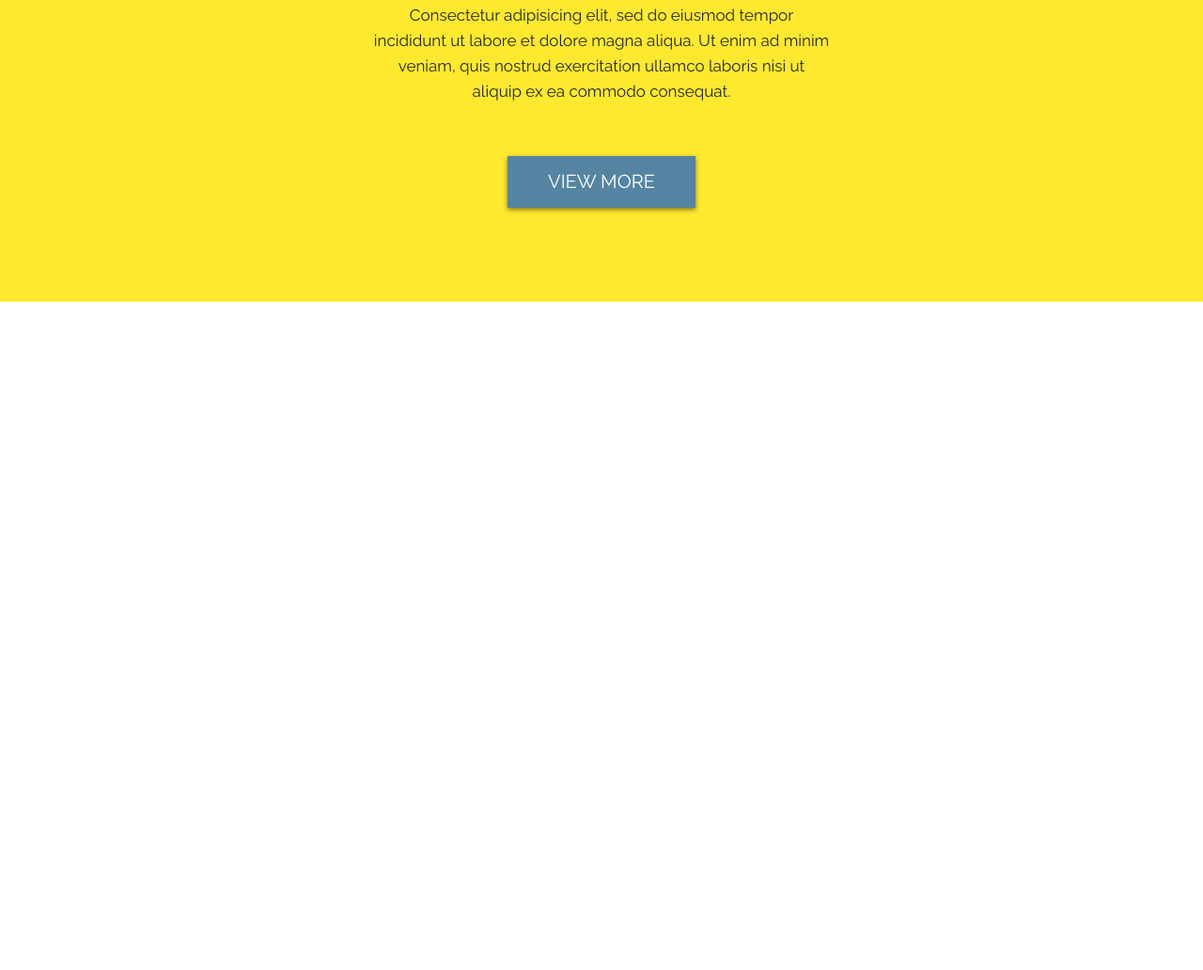
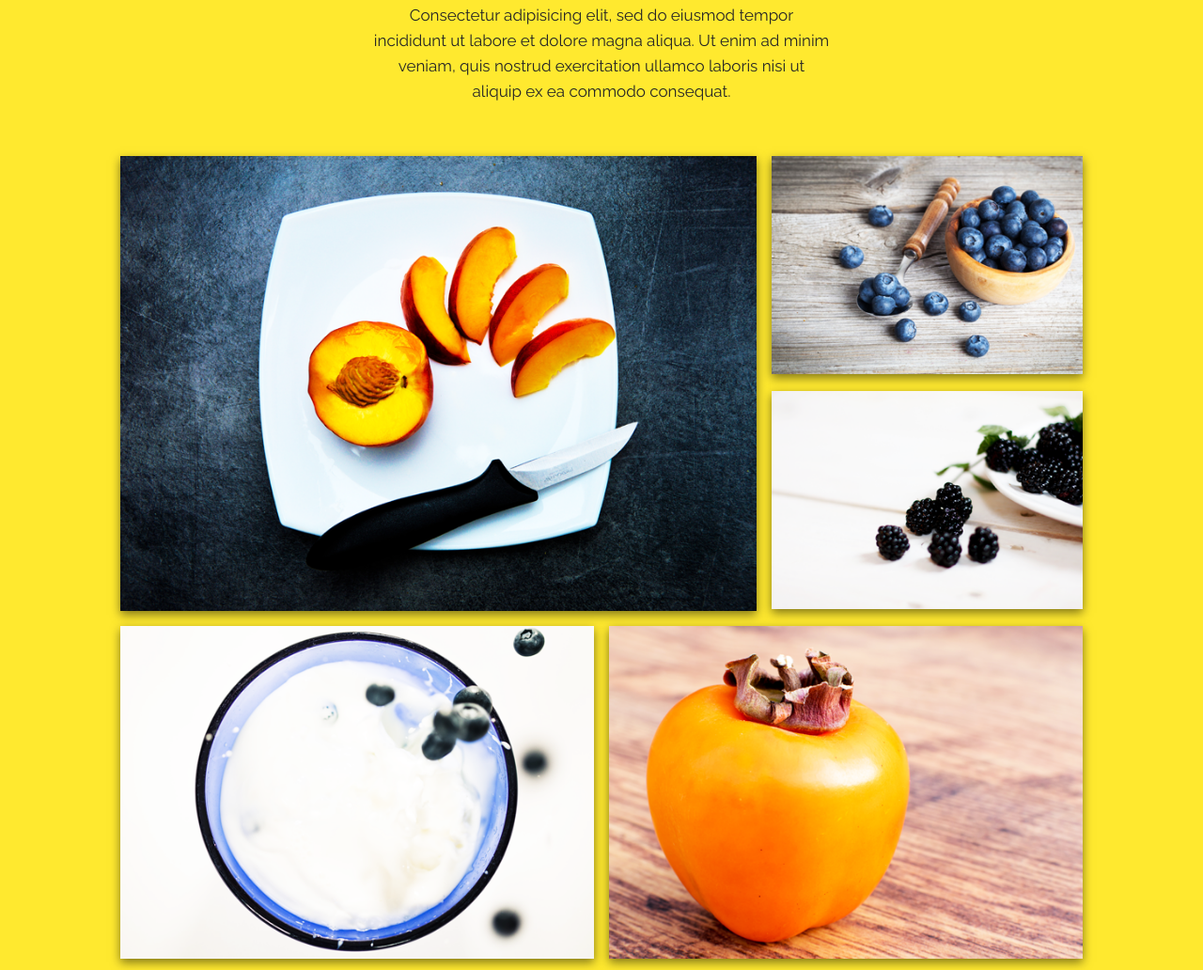
Before and after one commit to InnaGor/Lessons-10-17, a plain HTML site: page index.html in a window 1280 px wide. Shown: the part 2560-3592 px from the top of the page at 94% size. Before the commit the page ends 2881 px from the top, so only its background shows below. Drawn offline with Linux system fonts and the light colour scheme.

Commit message:
Gallery is done.

```diff
--- a/index.html
+++ b/index.html
@@ -103,7 +103,14 @@
                     enim ad minim veniam, quis nostrud exercitation
                     ullamco laboris nisi ut aliquip ex ea commodo consequat.</p>
             </div>
-            <div class="gallery-images"></div>
+            <div class="gallery-images">
+                <div class="images"><img src="./img/4img-1.png" alt=""></div>
+                <div class="images"><img src="./img/4img-2.png" alt=""></div>
+                <div class="images"><img src="./img/4img-3.png" alt=""></div>
+                <div class="images"><img src="./img/4img-4.png" alt=""></div>
+                <div class="images"><img src="./img/4img-5.png" alt=""></div>
+
+            </div>
             <button class="gallery-button"> <a href="#"> VIEW MORE</a></button>
         </section>
     </div>
--- a/scss/main.scss
+++ b/scss/main.scss
@@ -347,6 +347,7 @@ a{
         flex-direction: column;
         justify-content: center;
         align-items: center;
+
 .gallery-description{
     display: flex;
     flex-direction: column;
@@ -365,9 +366,14 @@ a{
     h1{
         color:$black-text-color;
         font-family: Raleway;
-        font-size: 90px;
+        font-size: 60px;
         font-weight: 700;
         line-height: 27px;
+        @media screen and (min-width: 769px){
+            &{
+                font-size: 90px;
+            }
+        }
     }
     p{
         @include paragraph-text {
@@ -375,6 +381,49 @@ a{
         }
     }
     }
+
+        .gallery-images{
+            margin-bottom: 3%;
+            display: grid;
+            grid-template-columns: 1fr;
+            gap: 2vh;
+            width: 80%;
+
+            @media screen and (min-width: 769px){
+               &{ grid-template-columns: repeat(6, 1fr);
+                grid-template-rows: repeat(7, 1fr);
+                row-gap: 1.5vh;
+                column-gap: 2vh;
+                .images{
+                    &:nth-of-type(1){
+                        grid-column: 1/5;
+                        grid-row: 1/5;
+                        }
+                    &:nth-of-type(2) {
+                        grid-column: 5/7;
+                        grid-row: 1/3;
+                        }
+                    &:nth-of-type(3) {
+                        grid-column: 5/7;
+                        grid-row: 3/5;
+                        }
+                    &:nth-of-type(4) {
+                        grid-column: 1/4;
+                        grid-row: 5/8;
+                        }
+                    &:nth-of-type(5) {
+                        grid-column: 4/7;
+                        grid-row: 5/8;
+                        }
+                    }
+                }
+            }
+            }
+            img{
+                width: 100%;
+                box-shadow: 0 4px 10px rgba(0, 0, 0, 0.5);
+            }
+        }
 
    button{
     margin-bottom: 7.8%;
@@ -396,5 +445,3 @@ a{
     }
    }
 }
-
-}
--- a/scss/mixins.scss
+++ b/scss/mixins.scss
@@ -4,4 +4,4 @@
     font-weight: 300;
     line-height: 27px;
     @content;
-    }
+   }
```
Also changed, not shown: css/main.css, 1 other file.
